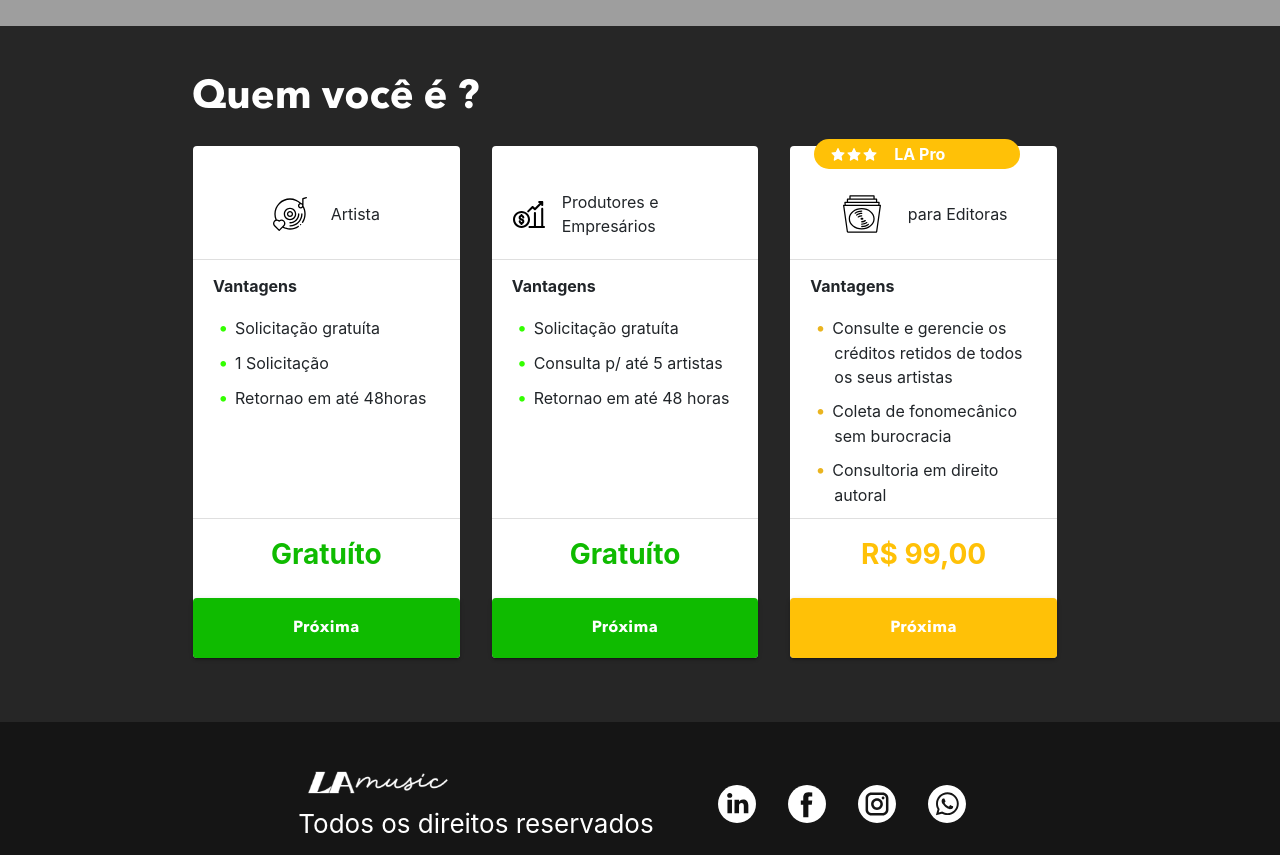
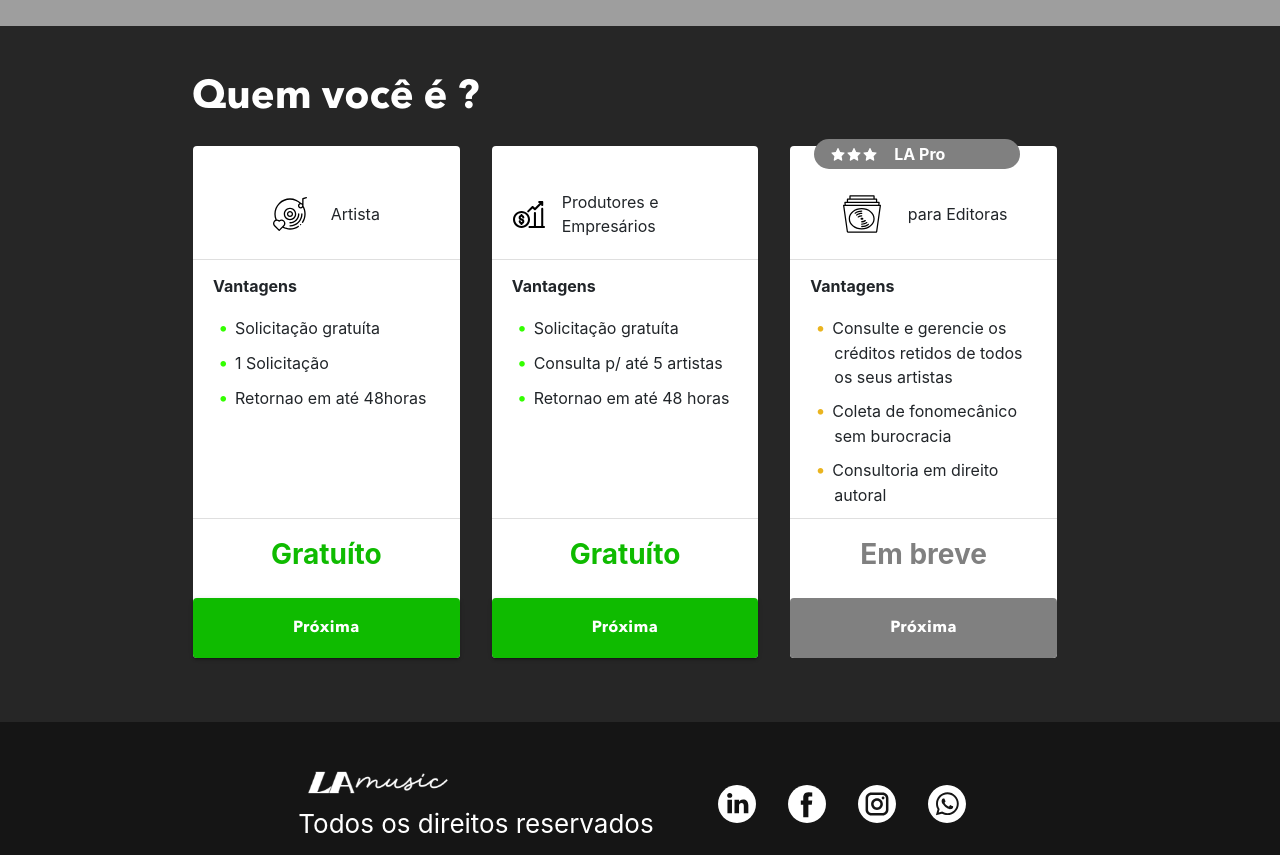
Before and after one commit to LA-Music/frontend-plataforma-consulta, a React (Create React App) app: page / in a window 1280 px wide. Shown: the part 340-1195 px from the top of the page. Built offline with nearby package versions, Linux system fonts and the light colour scheme; grey boxes are pictures that could not be loaded.

Commit message:
em breve la-pro

```diff
--- a/src/pages/Who/index.js
+++ b/src/pages/Who/index.js
@@ -84,9 +84,10 @@ function Who(props) {
             </ul>
           </CardBody>
           <CardFooter style={{height: '80px', backgroundColor: '#fff'}} className="justify-content-center align-items-center d-flex p-0">
-            <Value color="#FFC107">R$ 99,00</Value>
+            <Value color="gray">Em breve</Value>
+            {/* <Value color="gray">R$ 99,00</Value> */}
           </CardFooter>
-           <Next variant="contained" bg="#FFC107" onClick={() => next('editors', 'editoras')} className="d-block w-100 py-3 text-capitalize">Próxima</Next>
+           <Next variant="contained" disabled={true} bg="gray" onClick={() => next('editors', 'editoras')} className="d-block w-100 py-3 text-capitalize">Próxima</Next>
         </Card>
     </div>
     </div>
--- a/src/pages/Who/styles.js
+++ b/src/pages/Who/styles.js
@@ -9,7 +9,8 @@ export const Budget = styled.div`
   width: 206px;
   height: 30px;
 
-  background: #FFC107;
+  background: gray;
+  /* background: #FFC107; */
   border-radius: 19px;
 
   display: flex;
```
